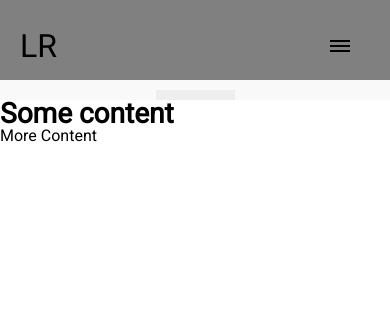
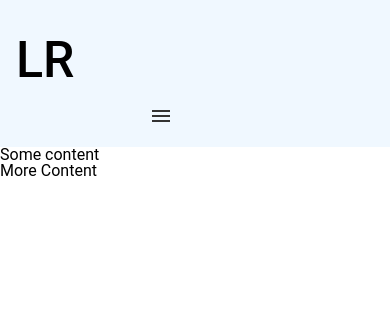
Before and after one commit to Tinatin99/lecture8, a plain HTML site: page index.html in a window 390 px wide. Drawn offline with Linux system fonts and the light colour scheme.

Commit message:
index.html, responsive.css, style.css

```diff
--- a/index.html
+++ b/index.html
@@ -1,3 +1,4 @@
+
 <!DOCTYPE html>
 <html lang="en">
 <head>
@@ -6,43 +7,31 @@
     <link rel="stylesheet" href="/styles/style.css">
     <link rel="stylesheet" href="/styles/responsive.css">
     <meta name="viewport" content="width=device-width, initial-scale=1.0">
-
-  <link href="https://fonts.googleapis.com/css2?family=Roboto&display=swap" rel="stylesheet">
+    <!-- <link rel="stylesheet" href="https://cdnjs.cloudflare.com/ajax/libs/font-awesome/7.0.1/css/all.min.css"> -->
     <title>LR</title>
 </head>
 <body class="body">
 
-<header class="header">
-  <nav class="header__nav">
-    <div>
+
+<header>
+  <nav class="headerhInput">
+
       <h1><a href="#">LR</a></h1>
-    </div>
 
-    <!-- <div class="nav-header">
+
+    <div class="nav-header">
       <input class="menu-btn" type="checkbox" title="menu-btn" id="menu-btn" />
       <label class="menu-icon" for="menu-btn">
         <span class="navicon"></span>
       </label>
+
 
         <div class="menu">
         <a class="nav-item" href="#">Gallery</a>
         <a class="nav-item" href="#">Blog</a>
         <a class="nav-item" href="#">About</a>
         </div>
-    </div> -->
 
-    <div class="nav-header">
-  <input class="menu-btn" title="menu-btn"type="checkbox" id="menu-btn" />
-  <label class="menu-icon" for="menu-btn">
-    <span class="navicon"></span>
-  </label>
-
-  <div class="menu">
-    <a class="nav-item" href="#">Gallery</a>
-    <a class="nav-item" href="#">Blog</a>
-    <a class="nav-item" href="#">About</a>
-  </div>
-  <div class="overlay"></div>
 
     </div>
 
@@ -52,27 +41,17 @@
 
 
 
-<main class="main">
+  <main>
     <section>
-    <h2 class="some">Some content</h2>
+        <h2>Some content</h2>
         <p>More Content</p>
     </section>
   </main>
 
+  <footer>
 
+  </footer>
 
-
-
-
-
-
-
-
-
-
-<!-- <img src="/images/Screenshot 2025-08-20 145938.png" alt="responsive image"> -->
-<footer>
-</footer>
 
 </body>
 </html>
--- a/styles/responsive.css
+++ b/styles/responsive.css
@@ -1,164 +1,11 @@
-
-
-@media screen and (max-width: 1625px){
-  header h1 {
-    font-size: 1.5rem;
-    margin-left: 1rem;
-  }
-
-  /* .menu {
-    font-size: 1rem;
-  }
-
-  .menu a {
-    padding: 16px;
-  }
-  .some {
-    font-size: 16px;
-    font-weight: 400;
-    margin-top: 20px;
-
-  } */
-
-
-  .menu {
-    font-size: 1rem;
-    flex-direction: row;
-    gap: 30px;
-    padding: 10px;
-  }
-
-  .menu a {
-    padding: 14px;
-  }
-
-  .some {
-    font-size: 1.75rem;
-    font-weight: 600;
-    margin-top: 20px;
-  }
-
-  .menu-icon {
-    display: none; /* ჰამბურგერი აქ აღარ გვჭირდება */
-  }
-}
-
-
-
-@media screen and (max-width: 768px) {
-
-  header h1 {
-    font-size: 2rem;
-    margin-left: 1.2rem;
-  }
-
-  /* .menu {
-    font-size: 2rem;
-  }
-
-  .menu a {
-    padding: 18px;
-  }
-  .some {
-    font-size: 18px;
-    font-weight: 500;
-    margin-top: 20px;
-
-  } */
-
-  /* .menu {
-    font-size: 1.2rem;
-    flex-direction: column;
-    padding: 0;
-    gap: 0;
-  }
-
-  .menu a {
-    padding: 18px;
-    width: 100%;
-    text-align: center;
-    background-color: #eee;
-  }
-
-  .some {
-    font-size: 1.5rem;
-    font-weight: 500;
-    margin-top: 20px;
-  }
-
-  .menu-icon {
-    display: flex;
-    visibility: visible;
-  }
-}  */
-}
-
-
-/* @media screen and (max-width: 425px) {
-
-  header h1 {
-    font-size: 3rem;
-    margin-left: 1.5rem;
-  } */
-
-
-  /* .menu {
-    font-size: 1rem;
-  }
-
-  .menu a {
-    padding: 22px;
-  }
-  .some {
-    font-size: 25px;
-    font-weight: 600;
-    margin-top: 20px;
-
-  } */
-
-  /* .menu {
-    font-size: 1rem;
-    flex-direction: column;
-    padding: 0;
-    gap: 0;
-  }
-
-  .menu a {
-    padding: 20px;
-    width: 100%;
-    text-align: center;
-    background-color: #eee;
-  }
-
-  .some {
-    font-size: 1.25rem;
-    font-weight: 600;
-    margin-top: 20px;
-  }
-
-  .menu-icon {
-    display: flex;
-    visibility: visible;
-  }
-} */
-
-
-
-
-
-
-
-
 
 
 /* Set width for mobile/smaller screen size. */
 /* I set it big here so I don't have to shrink the screen so much */
 /* for testing purposes */
+@media screen and (max-width: 1100px) {
 
-
-/* @media screen and (max-width: 425px) { */
-
-/*  header {
+  header {
     display: grid;
     grid-template-areas:
        "title   title   hamburger"
@@ -186,7 +33,7 @@
     align-items: baseline;
     padding: 30px 20px 30px 0;
     position: relative;
-    user-select: none;
+    /* user-select: none; */
     visibility: visible;
   }
 
@@ -257,116 +104,4 @@
   .menu-btn:checked ~ .menu-icon .navicon:after {
     top: 0;
   }
-} */
-
-
-@media screen and (max-width: 425px) {
-  header {
-    display: grid;
-    /* text-align: start; */
-    padding: 15px 20px;
-    background-color: gray;
-    position: fixed;
-    top: 0;
-    left: 0;
-    width: 100%;
-    z-index: 100;
-  }
-
-  header h1 {
-    font-size: 2rem;
-    margin: 0;
-    grid-area: title;
-  }
-  .menu-icon {
-    grid-area: hamburger;
-    cursor: pointer;
-    display: flex;
-    justify-content: flex-end;
-    align-items: start;
-    padding: 30px 20px 30px 0;
-    position: relative;
-    /* user-select: none; */
-    visibility: visible;
-  }
-
-
-  .navicon {
-    background: #000;
-    height: 2px;
-    width: 20px;
-    position: relative;
-    /* transition: background 0.3s ease; */
-  }
-
-  .navicon::before,
-  .navicon::after {
-    content: '';
-    background: #000;
-    position: absolute;
-    width: 100%;
-    height: 100%;
-    transition: all 0.3s ease;
-  }
-
-   .navicon::before {
-    top: -6px;
-  }
-
-  .navicon::after {
-    top: 6px;
-  }
- .navicon:before {
-    top: 5px;
-  }
-
-  .navicon:after {
-    top: -5px;
-  }
-
-  .menu-btn {
-    display: none;
-  }
-
-   .menu {
-    position: absolute;
-    top: 80px;
-    left: 0;
-    width: 100%;
-    background-color: #f9f9f9;
-    display: flex;
-    flex-direction: column;
-    max-height: 0;
-    overflow: hidden;
-    transition: max-height 0.3s ease;
-    z-index: 99;
-  }
-
-
-  .menu a {
-    padding: 15px;
-    text-align: start;
-    text-decoration: none;
-    color: #000;
-    border-bottom: 1px solid #ddd;
-    background-color: #eee;
-  }
-
-  #menu-btn:checked ~ .menu {
-    max-height: 300px;
-  }
-
-  #menu-btn:checked ~ .menu-icon .navicon {
-    background: transparent;
-  }
-
-  #menu-btn:checked ~ .menu-icon .navicon::before {
-    transform: rotate(-45deg);
-    top: 0;
-  }
-
-  #menu-btn:checked ~ .menu-icon .navicon::after {
-    transform: rotate(45deg);
-    top: 0;
-  }
 }
--- a/styles/style.css
+++ b/styles/style.css
@@ -1,52 +1,60 @@
+/* Adapted from https://codepen.io/mutedblues/pen/MmPNPG */
 
 html, body {
   overflow-x: hidden;
   width: 100%;
-  margin: 0 auto;
+  margin:0 auto;
 }
-
 body {
   font-family: 'roboto', sans-serif;
 }
 
 header {
-  position: fixed;
-  top: 0;
-  left: 0;
+  display: flex;
   width: 100%;
-  z-index: 100;
-  background: gray;
-  box-shadow: 0 2px 5px rgba(0,0,0,0.1);
+  background-color: aliceblue;
 }
 
-.main {
-  padding-top: 80px;
+.headerHInput{
+  display:flex;
+  justify-content: space-between;
+  text-align: center;
 }
 
-.header__nav {
+.nav-header {
+  flex-grow: 1;
+  max-width:1440px;
+  width: 100%;
+  height: 100%;
+}
+
+header > div.nav-header {
   display: flex;
-  justify-content: space-between;
   align-items: center;
-  height:100%;
+  gap: 50px;
+  padding-left: 2rem;
+/*   flex-grow: 1; */
 }
 
 header h1 {
   margin-left: 1rem;
-  font-size: 3rem;
   font-weight: 500;
+  font-size: 50px;
+  margin-top:35px;
 }
 
 header a {
   text-decoration: none;
-  color: #000;
 }
 
+/* "Hide" checkbox -- moves it off screen*/
 #menu-btn {
   position: absolute;
   top: -100%;
   left: -100%;
 }
 
+/* Hide hamburger for bigger screens */
 .menu-icon {
   visibility: hidden;
 }
@@ -55,56 +63,6 @@ header a {
   display: flex;
   justify-content: space-between;
   align-items: center;
-  width: 100%;
+  max-width: 250px;
   margin-right: 2rem;
-  gap: 50px;
-  padding: 20px;
 }
-
-.some {
-  font-size: 25px;
-  font-weight: 600;
-}
-.overlay {
-  position: fixed;
-  top: 80px;
-  left: 0;
-  width: 100%;
-  height: 100vh;
-  background: rgba(0, 0, 0, 0.4);
-  z-index: 98;
-  opacity: 0;
-  pointer-events: none;
-  transition: opacity 0.3s ease;
-}
-
-/* #menu-btn:checked ~ .overlay {
-  opacity: 1;
-  pointer-events: auto;
-} */
-
-/* .menu label.nav-item {
-  padding: 15px;
-  text-align: center;
-  color: #000;
-  border-bottom: 1px solid #ddd;
-  background-color: #eee;
-  cursor: pointer;
-} */
-/* .overlay {
-  position: fixed;
-  top: 80px;
-  left: 0;
-  width: 100%;
-  height: 100vh;
-  background: rgba(0, 0, 0, 0.4);
-  z-index: 98;
-  opacity: 0;
-  pointer-events: none;
-  transition: opacity 0.3s ease;
-}
-
-#menu-btn:checked ~ .overlay {
-  opacity: 1;
-  pointer-events: auto;
-} */
```
Lines whose indentation alone changed are shown as unchanged.
